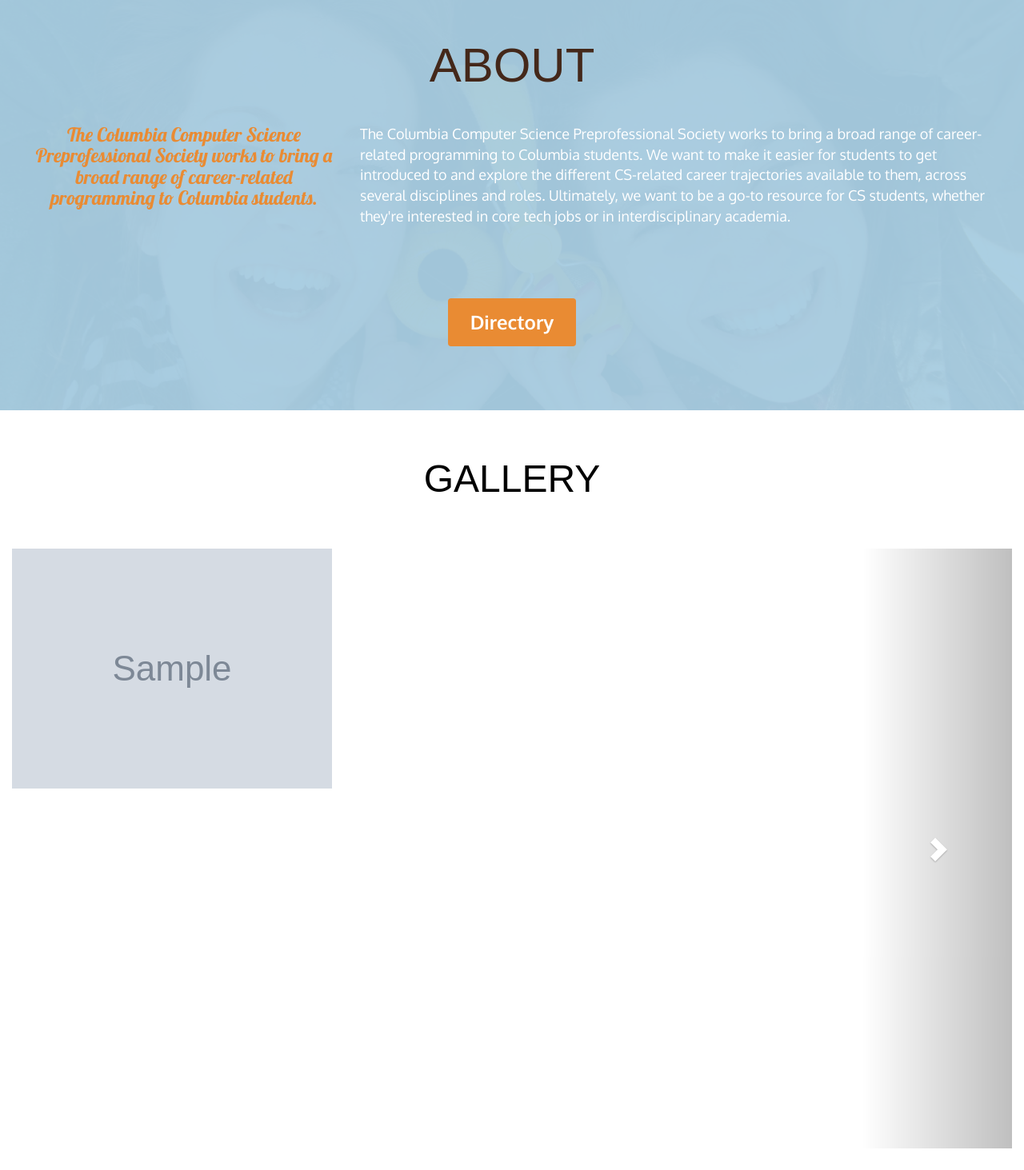
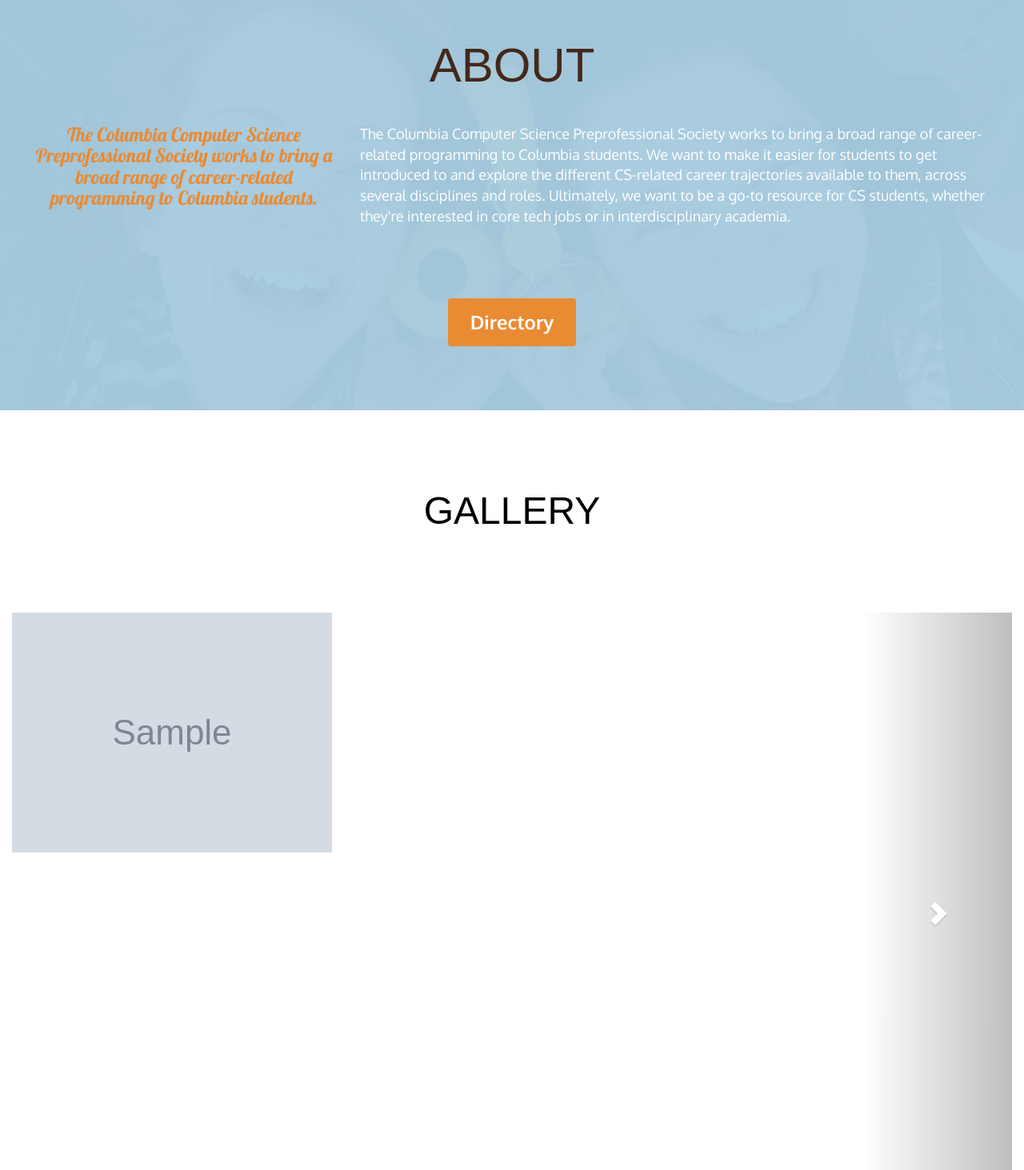
Before and after one commit to constellationcolon/homepage, a PHP site: page / in a window 1280 px wide. Shown: the part 1631-3094 px from the top of the page at 80% size. Run offline with PHP 8.4, Linux system fonts and the light colour scheme; tables that the repository leaves empty or names only in its code hold one stand-in row (values such as "Sample post"); grey boxes marked "Sample" are stand-in pictures; data that the repository does not hold is empty; some libraries are stand-ins or nearby versions; some web fonts are replaced.

Commit message:
sizes adjusted

```diff
--- a/css/custom.css
+++ b/css/custom.css
@@ -360,16 +360,15 @@ li > p {
 }
 .gallery-wrapper {
     position: relative;
-    height: 1300px;
+    height: 1000px;
 }
 .gallery-wrapper > h1 {
     text-align: center;
-    /*font-family: 'Hammersmith One', sans-serif;*/
     font-size: 4em;
-    margin: 60px 0;
+    margin: 100px 0;
 }
 .item {
-    height: 750px;
+    height: 220px;
     width: 100%;
 }
 .gallery-small {
@@ -382,8 +381,8 @@ li > p {
     background: #CCC no-repeat center center;
     border: 1px solid #000;
     margin: 10px;
-    width: 100px;
-    height: 80px;
+    width: 80px;
+    height: 60px;
     background-size: cover;
     -moz-background-size: cover;
     display: inline-block;
@@ -437,6 +436,16 @@ li > p {
     #about-long > p {
         text-align: left;
     }
+    .gallery-wrapper {
+        height: 1200px;
+    }
+    .item {
+        height: 750px;
+    }
+    .gallery-img-sm {
+        width: 100px;
+        height: 80px;
+    }
 }
 @media (min-width: 992px) {
     .pull-right-md {
@@ -444,6 +453,12 @@ li > p {
     }
     .events-container {
         padding: 0px;
+    }
+    .gallery-wrapper {
+        height: 1400px;
+    }
+    .item {
+        height: 750px;
     }
     .gallery-img-sm {
         width: 110px;
@@ -456,6 +471,9 @@ li > p {
     }
     .events-container {
         padding: 0px;
+    }
+    .item {
+        height: 750px;
     }
     .gallery-img-sm {
         width: 120px;
```
